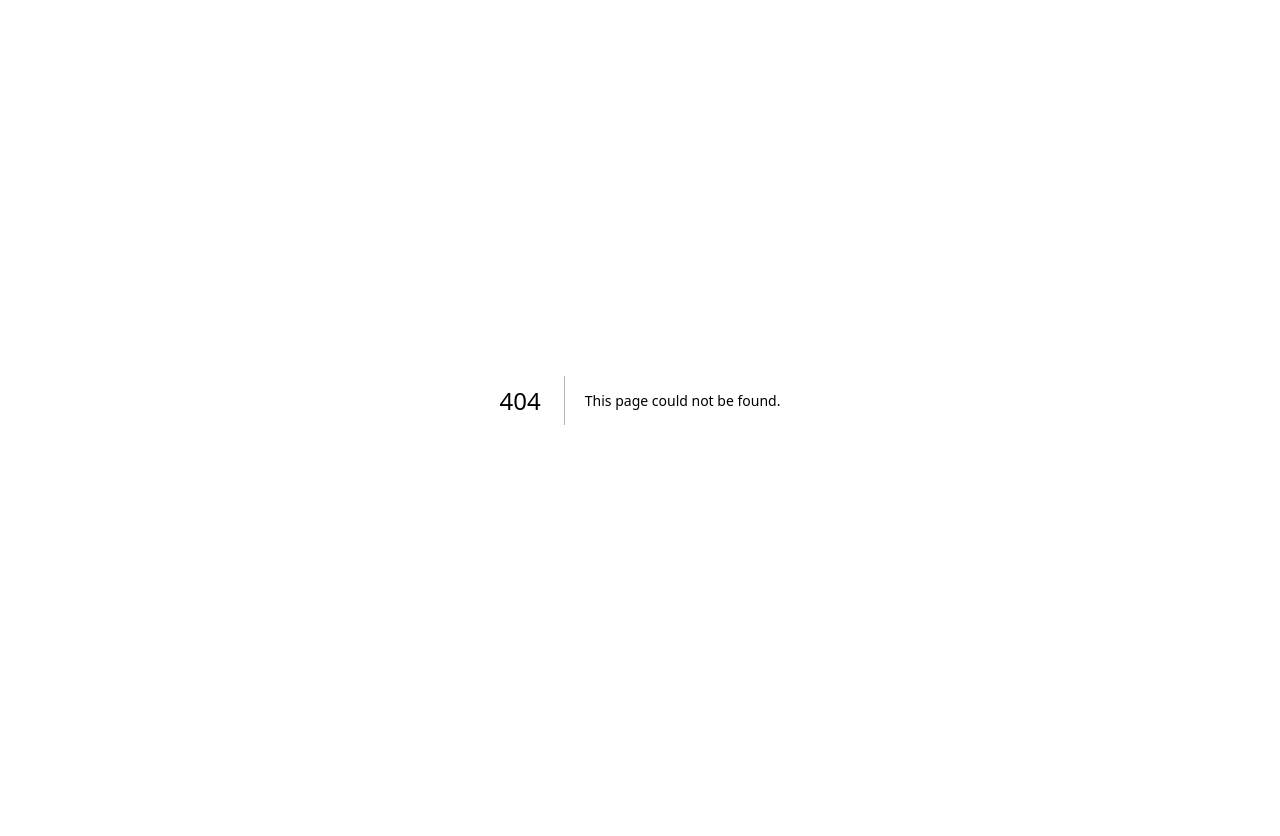
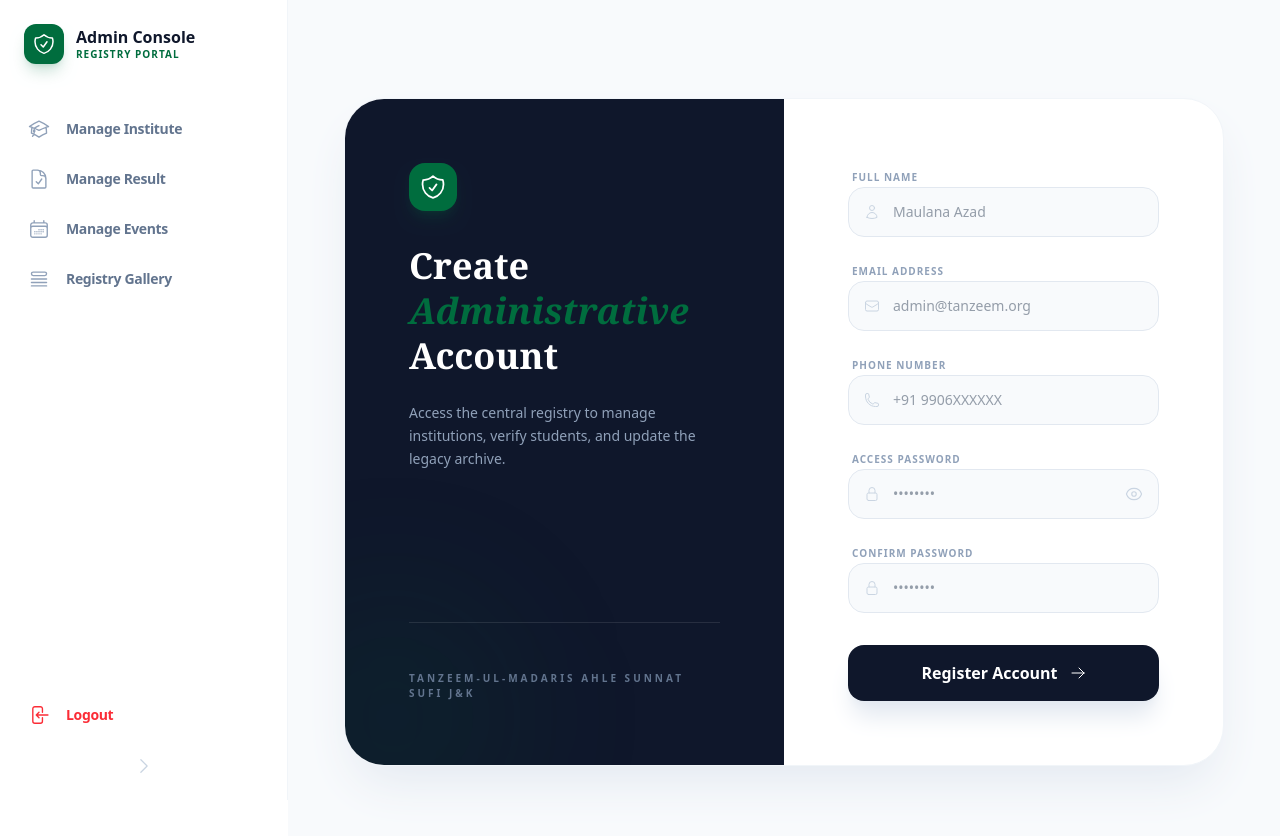
Before and after one commit to mudabirkowsar/tmassjk, a Next.js app: page /admin/registeradmin in a window 1280 px wide. Before the commit this address had no page. Shown: the top 836 px of the page. Before the commit the page ends 800 px from the top, so only its background shows below. Built offline with nearby package versions, Linux system fonts and the light colour scheme; no server answers; sample sign-in values are in the browser's storage.

Commit message:
final commit

```diff
--- a/app/(user)/components/Footer.jsx
+++ b/app/(user)/components/Footer.jsx
@@ -17,6 +17,13 @@ import {
 
 function Footer() {
     const currentYear = new Date().getFullYear();
+
+    const navItems = [
+        { name: "Home", href: "/" },
+        { name: "Our Mission", href: "/aboutus" },
+        { name: "Founder Biography", href: "/founders" },
+        { name: "Our Institutions", href: "/institutions" },
+    ];
 
     return (
         <footer className="bg-brand-primary text-white pt-16 pb-8 px-6 md:px-12 lg:px-20">
@@ -52,14 +59,19 @@ function Footer() {
 
                     {/* COLUMN 2: QUICK LINKS */}
                     <div className="flex flex-col space-y-6">
-                        <h3 className="text-lg font-bold border-b border-white/10 pb-2">Quick Navigation</h3>
+                        <h3 className="text-lg font-bold border-b border-white/10 pb-2">
+                            Quick Navigation
+                        </h3>
+
                         <ul className="space-y-4">
-                            {['Home', 'Our Mission', 'Founder Biography', 'Educational Timeline', 'Our Institutions'].map((item) => (
-                                <li key={item}>
-                                    <Link href="#" className="text-white/70 hover:text-white flex items-center gap-2 group transition-all">
-                                        {/* Note: HiArrowRight instead of HiOutlineArrowRight */}
+                            {navItems.map((item) => (
+                                <li key={item.name}>
+                                    <Link
+                                        href={item.href}
+                                        className="text-white/70 hover:text-white flex items-center gap-2 group transition-all"
+                                    >
                                         <HiArrowRight className="opacity-0 -ml-4 group-hover:opacity-100 group-hover:ml-0 transition-all text-brand-accent" />
-                                        {item}
+                                        {item.name}
                                     </Link>
                                 </li>
                             ))}
--- a/app/admin/(dashboard)/institutes/page.js
+++ b/app/admin/(dashboard)/institutes/page.js
@@ -188,6 +188,16 @@ export default function AdminAffiliationPage() {
             </div>
 
             <div className="bg-slate-50 px-8 py-6 flex flex-wrap items-center justify-between gap-4 border-t border-slate-100">
+              {selectedApp.status === 'approved' ? (
+                <div className="w-full flex justify-end">
+                  <button
+                    onClick={() => setSelectedApp(null)}
+                    className="px-8 py-2.5 bg-slate-800 text-white rounded-xl font-bold hover:bg-slate-900 transition-all shadow-lg shadow-slate-200"
+                  >
+                    Close Record
+                  </button>
+                </div>
+              ) : (
                 <div className="flex items-center gap-3">
                   <span className="text-sm font-bold text-slate-400 uppercase tracking-widest">Update Status:</span>
                   <div className="flex gap-2">
@@ -211,6 +221,7 @@ export default function AdminAffiliationPage() {
                     </button>
                   </div>
                 </div>
+              )}
             </div>
           </div>
         </div>
--- /dev/null
+++ b/app/admin/(dashboard)/registeradmin/page.js
@@ -0,0 +1,185 @@
+"use client";
+
+import React, { useState } from 'react';
+import { useRouter } from 'next/navigation';
+import {
+    HiOutlineUser,
+    HiOutlineEnvelope,
+    HiOutlinePhone,
+    HiOutlineLockClosed,
+    HiOutlineShieldCheck,
+    HiOutlineArrowRight,
+    HiOutlineEye,
+    HiOutlineEyeSlash
+} from "react-icons/hi2";
+import UserAPI from '../../../apis/UserAPI';
+
+export default function AdminRegistration() {
+    const router = useRouter();
+    const [loading, setLoading] = useState(false);
+    const [showPassword, setShowPassword] = useState(false);
+    const [formData, setFormData] = useState({
+        name: '',
+        email: '',
+        phone: '',
+        password: '',
+        confirmPassword: ''
+    });
+
+    const handleChange = (e) => {
+        setFormData({ ...formData, [e.target.name]: e.target.value });
+    };
+
+    const handleSubmit = async (e) => {
+        e.preventDefault();
+
+        if (formData.password !== formData.confirmPassword) {
+            return alert("Passwords do not match!");
+        }
+
+        setLoading(true);
+        try {
+            const response = await UserAPI.registerAdmin({
+                name: formData.name,
+                email: formData.email,
+                phone: formData.phone,
+                password: formData.password
+            });
+
+            if (response.success) {
+                alert("Admin Registered Successfully!");
+                router.push('/admin/login');
+            }
+        } catch (error) {
+            alert(error.message || "Registration failed");
+        } finally {
+            setLoading(false);
+        }
+    };
+
+    return (
+        <main className="min-h-screen bg-[#f8fafc] flex items-center justify-center p-6 font-sans">
+            <div className="max-w-4xl w-full grid md:grid-cols-2 bg-white rounded-[40px] shadow-2xl shadow-slate-200 overflow-hidden border border-slate-100">
+
+                {/* --- LEFT SIDE: INFO --- */}
+                <div className="bg-slate-900 p-10 md:p-16 text-white flex flex-col justify-between relative overflow-hidden">
+                    <div className="relative z-10">
+                        <div className="w-12 h-12 bg-brand-primary rounded-2xl flex items-center justify-center mb-8 shadow-lg shadow-brand-primary/20">
+                            <HiOutlineShieldCheck size={28} className="text-white" />
+                        </div>
+                        <h1 className="text-4xl font-serif font-bold mb-6 leading-tight">
+                            Create <span className="italic text-brand-primary">Administrative</span> Account
+                        </h1>
+                        <p className="text-slate-400 text-sm leading-relaxed font-light max-w-xs">
+                            Access the central registry to manage institutions, verify students, and update the legacy archive.
+                        </p>
+                    </div>
+
+                    <div className="relative z-10 pt-12 border-t border-white/10 mt-12">
+                        <p className="text-[10px] font-bold uppercase tracking-[0.3em] text-slate-500">
+                            Tanzeem-ul-Madaris Ahle Sunnat Sufi J&K
+                        </p>
+                    </div>
+
+                    {/* Decorative Shape */}
+                    <div className="absolute -bottom-20 -left-20 w-64 h-64 bg-brand-primary/10 rounded-full blur-3xl"></div>
+                </div>
+
+                {/* --- RIGHT SIDE: FORM --- */}
+                <div className="p-10 md:p-16">
+                    <form onSubmit={handleSubmit} className="space-y-5">
+                        <InputGroup
+                            label="Full Name"
+                            name="name"
+                            type="text"
+                            placeholder="Maulana Azad"
+                            icon={<HiOutlineUser />}
+                            value={formData.name}
+                            onChange={handleChange}
+                            required
+                        />
+
+                        <InputGroup
+                            label="Email Address"
+                            name="email"
+                            type="email"
+                            placeholder="admin@tanzeem.org"
+                            icon={<HiOutlineEnvelope />}
+                            value={formData.email}
+                            onChange={handleChange}
+                            required
+                        />
+
+                        <InputGroup
+                            label="Phone Number"
+                            name="phone"
+                            type="tel"
+                            placeholder="+91 9906XXXXXX"
+                            icon={<HiOutlinePhone />}
+                            value={formData.phone}
+                            onChange={handleChange}
+                            required
+                        />
+
+                        <div className="relative">
+                            <InputGroup
+                                label="Access Password"
+                                name="password"
+                                type={showPassword ? "text" : "password"}
+                                placeholder="••••••••"
+                                icon={<HiOutlineLockClosed />}
+                                value={formData.password}
+                                onChange={handleChange}
+                                required
+                            />
+                            <button
+                                type="button"
+                                onClick={() => setShowPassword(!showPassword)}
+                                className="absolute right-4 bottom-4 text-slate-300 hover:text-brand-primary transition-colors"
+                            >
+                                {showPassword ? <HiOutlineEyeSlash size={18} /> : <HiOutlineEye size={18} />}
+                            </button>
+                        </div>
+
+                        <InputGroup
+                            label="Confirm Password"
+                            name="confirmPassword"
+                            type="password"
+                            placeholder="••••••••"
+                            icon={<HiOutlineLockClosed />}
+                            value={formData.confirmPassword}
+                            onChange={handleChange}
+                            required
+                        />
+
+                        <button
+                            type="submit"
+                            disabled={loading}
+                            className="w-full bg-slate-900 text-white py-4 rounded-2xl font-bold flex items-center justify-center gap-3 hover:bg-black transition-all shadow-xl shadow-slate-200 mt-8 disabled:opacity-50"
+                        >
+                            {loading ? "Authorizing..." : "Register Account"}
+                            {!loading && <HiOutlineArrowRight />}
+                        </button>
+
+                    </form>
+                </div>
+            </div>
+        </main>
+    );
+}
+
+/* --- HELPER INPUT COMPONENT --- */
+const InputGroup = ({ label, icon, ...props }) => (
+    <div className="space-y-1.5">
+        <label className="text-[10px] font-bold uppercase tracking-widest text-slate-400 ml-1">{label}</label>
+        <div className="relative group">
+            <div className="absolute left-4 top-1/2 -translate-y-1/2 text-slate-300 group-focus-within:text-brand-primary transition-colors">
+                {icon}
+            </div>
+            <input
+                {...props}
+                className="w-full pl-11 pr-4 py-3.5 rounded-2xl bg-slate-50 border border-slate-200 text-sm outline-none focus:bg-white focus:border-brand-primary focus:ring-4 focus:ring-brand-primary/5 transition-all text-slate-700 font-medium"
+            />
+        </div>
+    </div>
+);
--- a/app/apis/UserAPI.js
+++ b/app/apis/UserAPI.js
@@ -237,7 +237,17 @@ const UserAPI = {
         } catch (error) {
             throw error.response?.data || error.message;
         }
+    },
+
+    // Add this to your apis/UserAPI.js
+registerAdmin: async (adminData) => {
+    try {
+        const response = await axios.post(`${API_BASE_URL}/api/admin/register`, adminData);
+        return response.data;
+    } catch (error) {
+        throw error.response?.data || error.message;
     }
+},
 };
 
 
```
Also changed, not shown: app/admin/(dashboard)/components/Sidebar.jsx (+7 -1 lines). Lines whose indentation alone changed are shown as unchanged.
